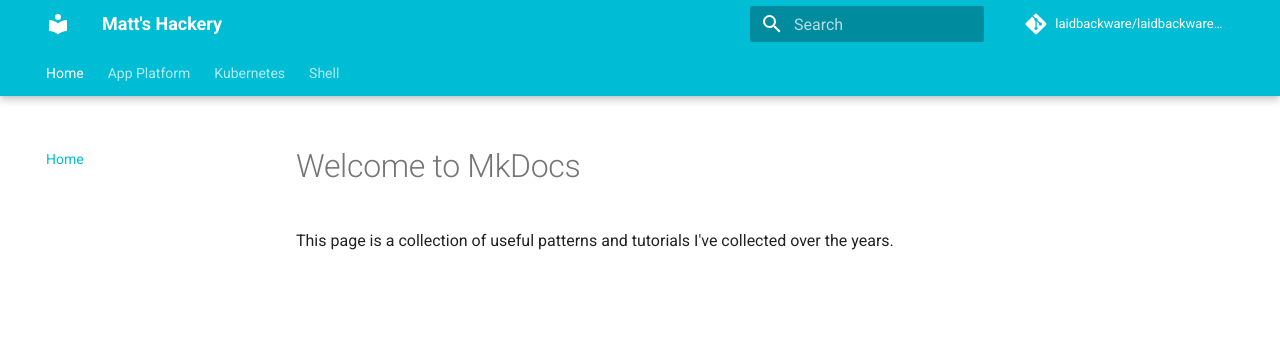
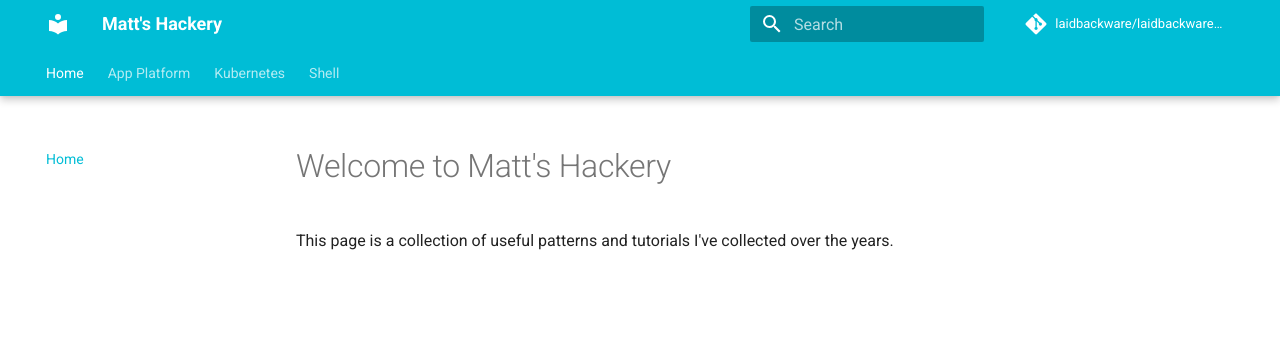
Before and after one commit to laidbackware/laidbackware.github.io, an MkDocs documentation site: the page built from docs/index.md, in a window 1280 px wide. Shown: the top 343 px of the page. Built offline with MkDocs 1.6.1 and Material for MkDocs 9.7.7, drawn with Linux system fonts in a browser that asks for light colours; comment, search, counter and statistics services are not loaded.

Commit message:
update index

```diff
--- a/docs/index.md
+++ b/docs/index.md
@@ -1,3 +1,3 @@
-# Welcome to MkDocs
+# Welcome to Matt's Hackery
 
 This page is a collection of useful patterns and tutorials I've collected over the years.
```
